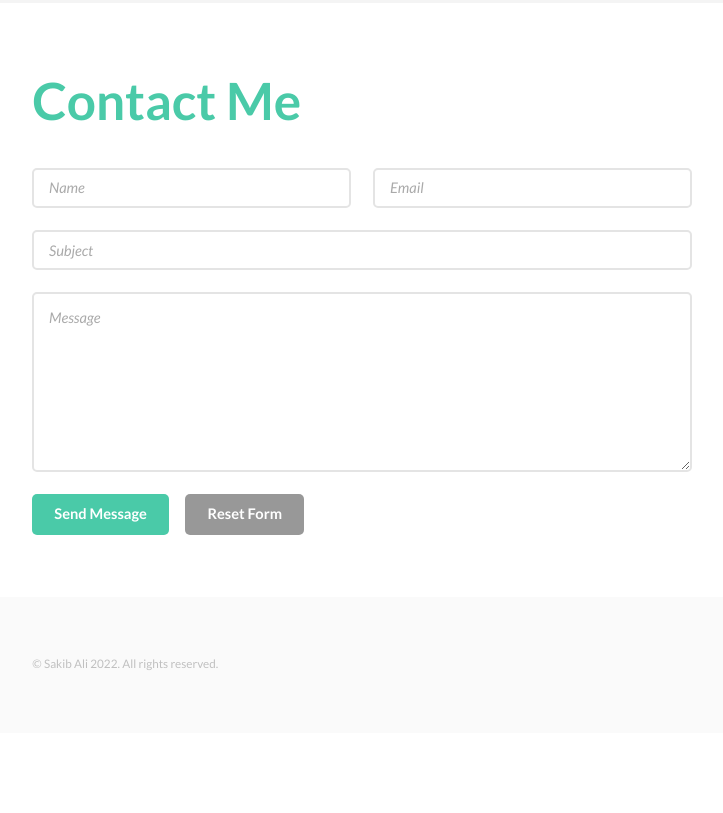
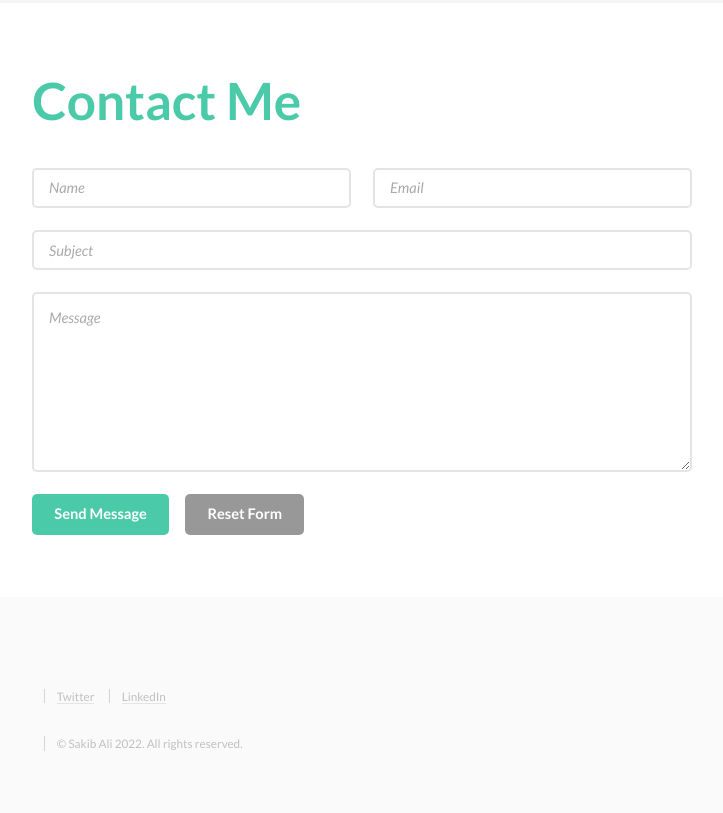
Before and after one commit to sakibalibhat/cv, a plain HTML site: page index.html in a window 1280 px wide. Shown: the part 2974-3787 px from the top of the page, without its empty margins (131-854 px from the left). Before the commit the page ends 3707 px from the top, so only its background shows below. Drawn offline with Linux system fonts and the light colour scheme.

```diff
--- a/index.html
+++ b/index.html
@@ -180,6 +180,9 @@
 					<section id="footer">
 						<div class="container">
 							<ul class="copyright">
+										<p><li><a href="https://twitter.com/alisakib"><span class="label">Twitter  </span></a></li>
+						<li><a href="https://www.linkedin.com/in/sakib-ali-a8007756/" ><span class="label">LinkedIn</span></a></li><br>
+						</p>
 								<li>&copy; Sakib Ali 2022. All rights reserved.</li>
 							</ul>
 						</div>
```
